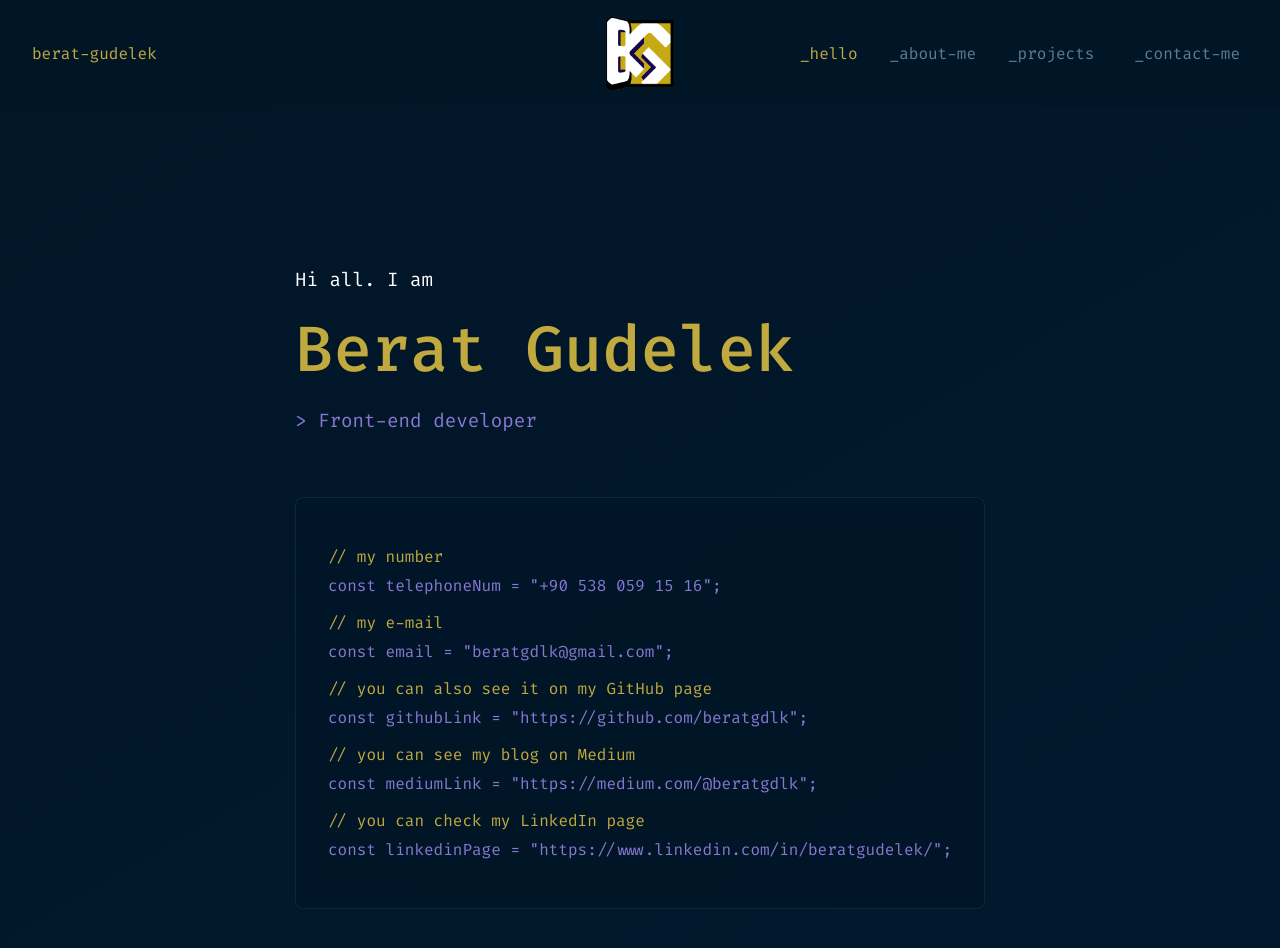
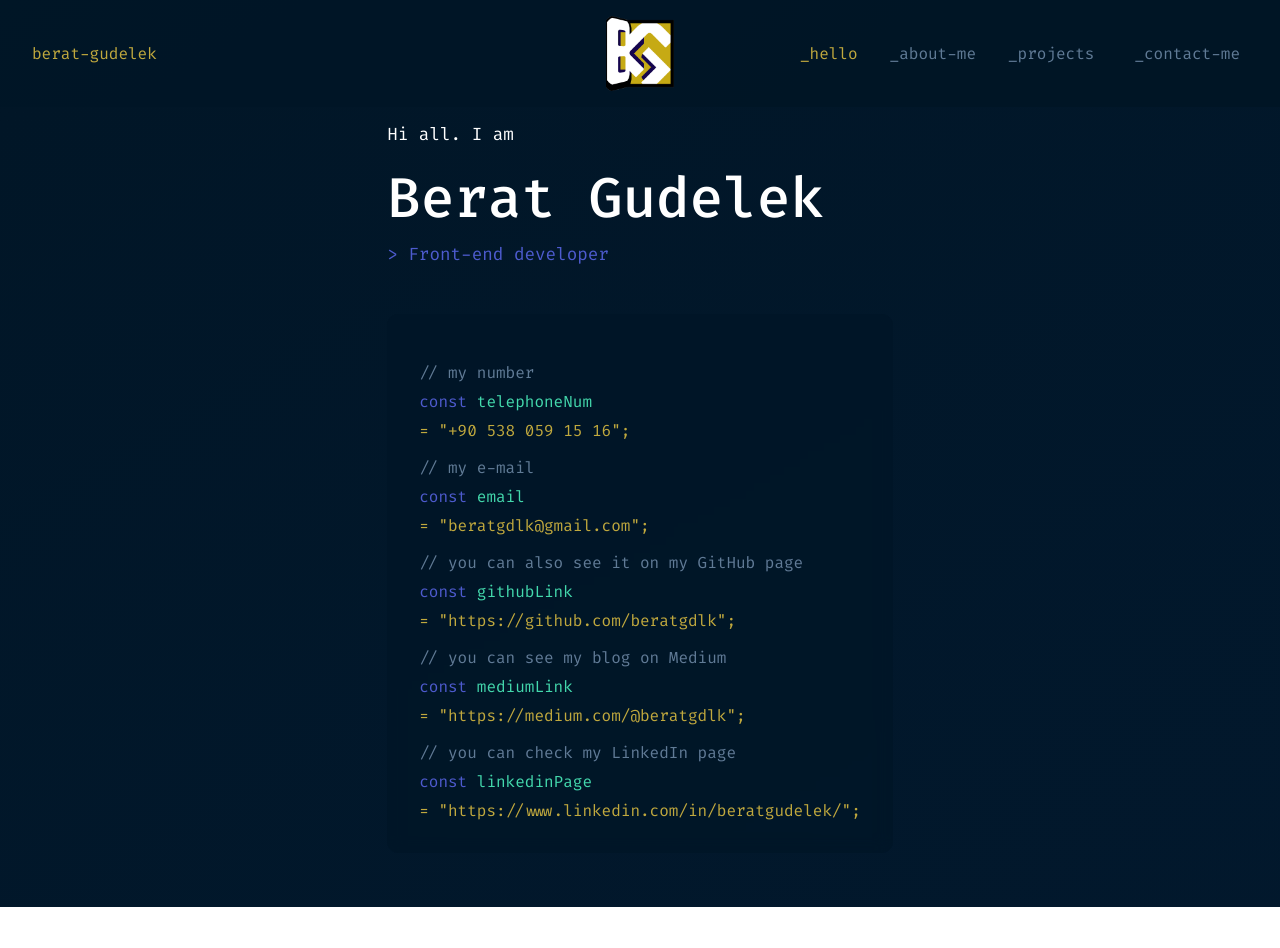
Before and after one commit to beratgdlk/bg-portfolio, a React (Vite) app: page / in a window 1280 px wide. Shown: the top 948 px of the page. After the commit the page ends 907 px from the top, so only its background shows below. Built offline with nearby package versions, Linux system fonts and the light colour scheme.

Commit message:
Terminal.tsx Terminal.scss

```diff
--- a/src/components/Terminal/Terminal.scss
+++ b/src/components/Terminal/Terminal.scss
@@ -7,56 +7,71 @@
     rgba(1, 22, 39, 0.95) 0%,
     rgba(2, 26, 48, 0.85) 100%
   );
-  min-height: 100vh;
+  height: 100vh;
   display: flex;
   flex-direction: column;
   color: #A9B1D6;
-  padding: 2rem;
+  padding: 1rem 2rem;
 
   &__content {
     flex: 1;
-    max-width: 900px;
-    margin: 8rem auto 0;
+    max-width: 1200px;
+    margin: 0 auto;
     padding: 0 2rem;
+    display: flex;
+    flex-direction: column;
+    justify-content: center;
+    height: calc(100vh - 2rem);
 
     .intro-text {
-      color: #ffffff;
-      font-size: 1.2rem;
-      margin-bottom: 1rem;
+      color: #fff;
+      font-size: 1.1rem;
+      margin-bottom: 0.5rem;
     }
 
     .name {
-      font-size: 4rem;
-      margin: 1rem 0;
+      font-size: 3.5rem;
+      margin: 0.5rem 0;
       font-weight: 500;
-      color: #C0A93E;
+      color: #fff;
     }
 
     .title {
-      color: #8778d1;
-      margin-bottom: 4rem;
-      font-size: 1.2rem;
+      color: #4D5BCE;
+      margin-bottom: 2rem;
+      font-size: 1.1rem;
     }
 
     .contact-info {
       background: rgba(1, 22, 39, 0.75);
       padding: 2rem;
-      border-radius: 8px;
+      border-radius: 12px;
       backdrop-filter: blur(8px);
-      border: 1px solid rgba(121, 192, 255, 0.1);
+      width: 100%;
+      max-width: 900px;
+      margin: 1rem auto;
 
       .comment {
-        color: #C0A93E;
+        color: #607B96;
         margin-top: 1rem;
+        font-size: 1rem;
       }
 
       .const {
-        color: #8778d1;
-        margin: 0.5rem 0 1rem;
+        margin: 0.5rem 0;
         font-family: 'Fira Code', monospace;
+        font-size: 1rem;
+
+        &::before {
+          content: "const ";
+          color: #4D5BCE;
+        }
+
+        color: #43D9AD;
 
         & + p {
-          color: #C0A93E;
+          color: #c0a93e;
+          font-size: 1rem;
         }
       }
     }
--- a/src/components/Terminal/Terminal.tsx
+++ b/src/components/Terminal/Terminal.tsx
@@ -24,19 +24,19 @@ const Terminal: React.FC = () => {
 
         <div className="contact-info">
           <p className="comment">// my number</p>
-          <p className="const">const telephoneNum = "{profileData.contact.telephoneNum}";</p>
+          <p className="const">telephoneNum</p><p> = "{profileData.contact.telephoneNum}";</p>
 
           <p className="comment">// my e-mail</p>
-          <p className="const">const email = "{profileData.contact.email}";</p>
+          <p className="const">email</p><p> = "{profileData.contact.email}";</p>
 
           <p className="comment">// you can also see it on my GitHub page</p>
-          <p className="const">const githubLink = "{profileData.contact.githubLink}";</p>
+          <p className="const">githubLink</p><p> = "{profileData.contact.githubLink}";</p>
 
           <p className="comment">// you can see my blog on Medium</p>
-          <p className="const">const mediumLink = "{profileData.contact.mediumLink}";</p>
+          <p className="const">mediumLink</p><p> = "{profileData.contact.mediumLink}";</p>
 
           <p className="comment">// you can check my LinkedIn page</p>
-          <p className="const">const linkedinPage = "{profileData.contact.linkedinPage}";</p>
+          <p className="const">linkedinPage</p><p> = "{profileData.contact.linkedinPage}";</p>
         </div>
       </div>
 
```
